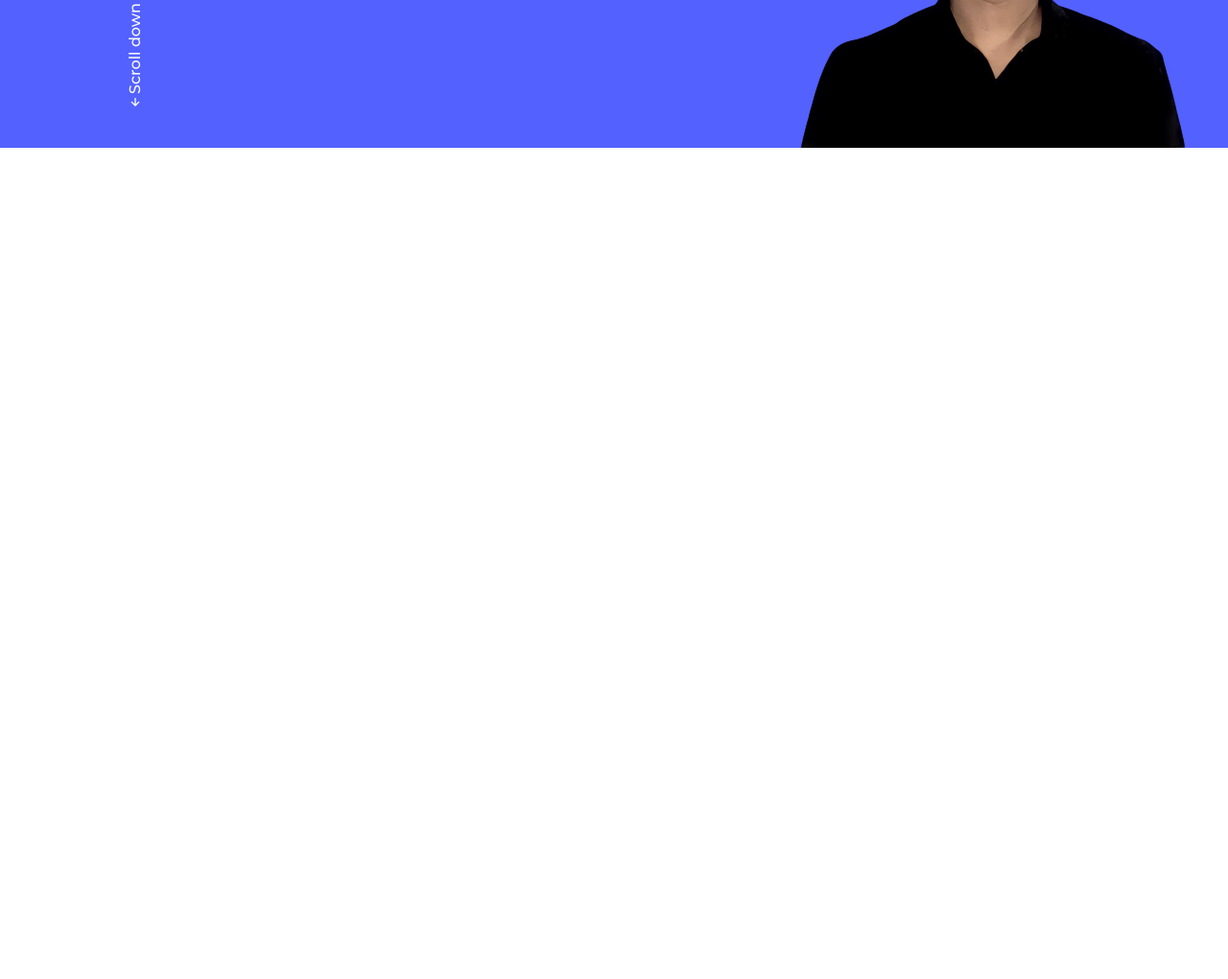
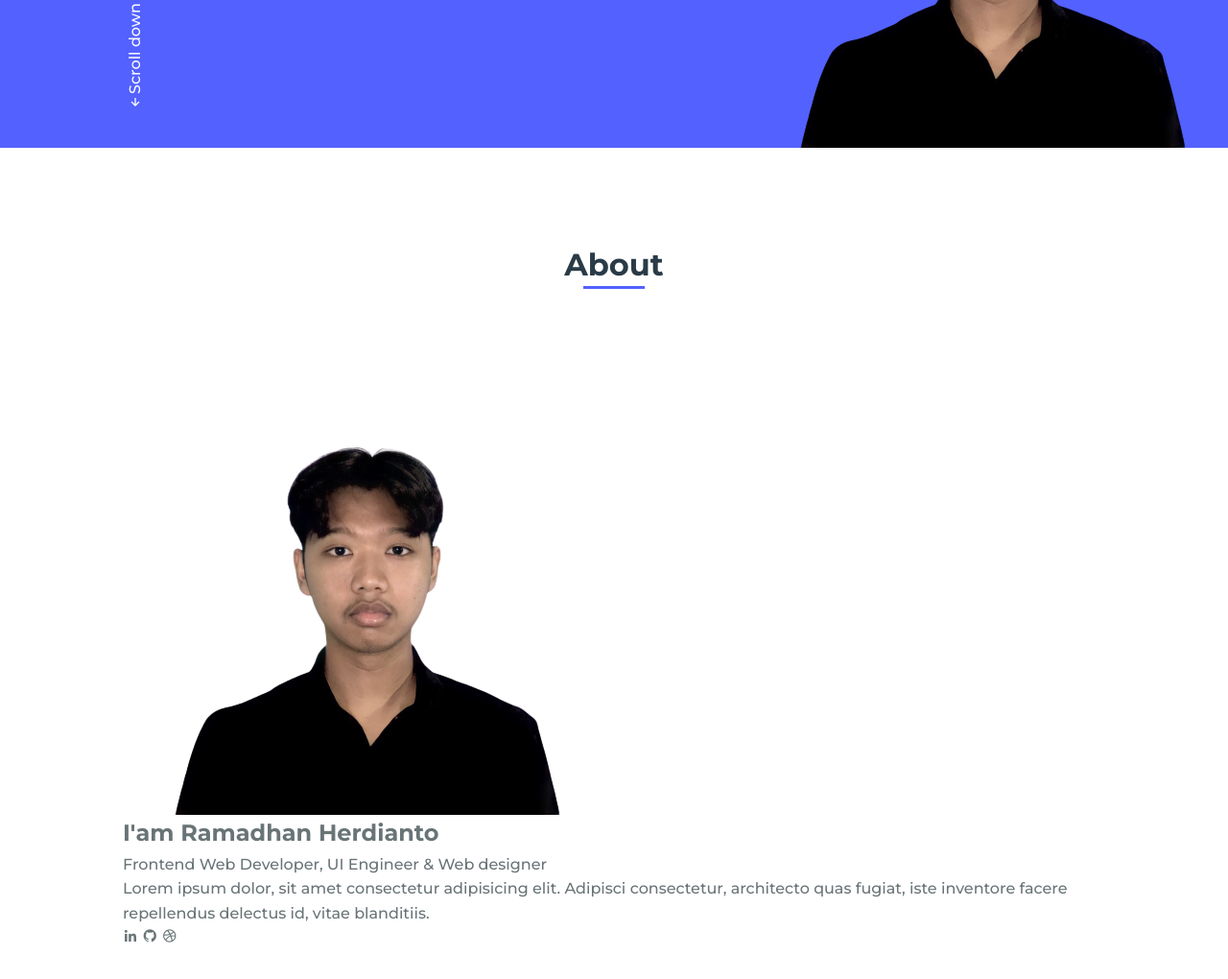
Before and after one commit to ramaherdianto/portfolio, a plain HTML site: page index.html in a window 1280 px wide. Shown: the part 486-1506 px from the top of the page at 96% size. Before the commit the page ends 800 px from the top, so only its background shows below. Drawn offline with nearby package versions, Linux system fonts and the light colour scheme.

Commit message:
menambahkan section aboutme

```diff
--- a/index.html
+++ b/index.html
@@ -58,6 +58,29 @@
           <img src="assets/img/profile.png" alt="" class="hero__img" />
         </div>
       </section>
+
+      <!--===== ABOUT =====-->
+      <section class="about section" id="about">
+        <h2 class="section-title">About</h2>
+
+        <div class="about__container bd-grid">
+          <div class="about__img">
+            <img src="assets/img/profile.png" alt="" />
+          </div>
+
+          <div>
+            <h2 class="about__subtitle">I'am Ramadhan Herdianto</h2>
+            <span class="about__profession">Frontend Web Developer, UI Engineer & Web designer</span>
+            <p class="about__text">Lorem ipsum dolor, sit amet consectetur adipisicing elit. Adipisci consectetur, architecto quas fugiat, iste inventore facere repellendus delectus id, vitae blanditiis.</p>
+
+            <div class="about__social">
+              <a href="#" class="about__social-icon"><i class="bx bxl-linkedin"></i></a>
+              <a href="#" class="about__social-icon"><i class="bx bxl-github"></i></a>
+              <a href="#" class="about__social-icon"><i class="bx bxl-dribbble"></i></a>
+            </div>
+          </div>
+        </div>
+      </section>
     </main>
 
     <!--===== My JS =====-->
```
